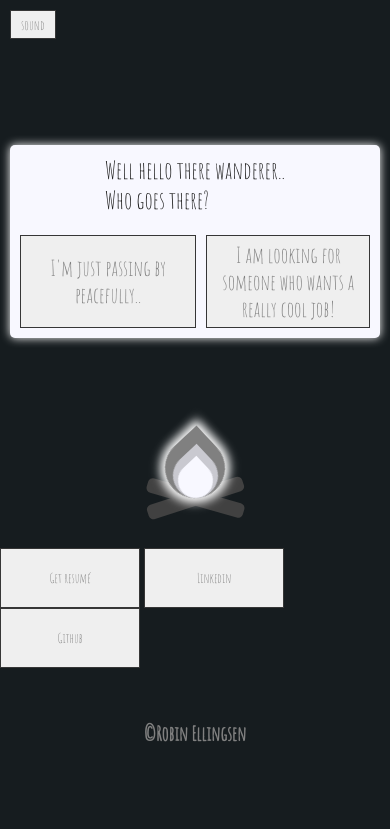
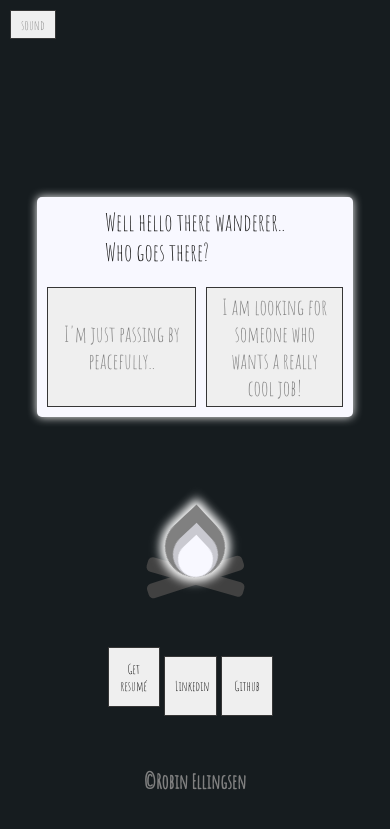
Before and after one commit to ascoolarobban/resumegame, a PHP site: page / in a window 390 px wide. Shown: the top 829 px of the page. Run offline with PHP 8.4, Linux system fonts and the light colour scheme.

Commit message:
this should maybe work...

```diff
--- a/style.css
+++ b/style.css
@@ -237,14 +237,24 @@ background-color: transparent;
     transition: all 300ms ease-out;
 }
 
-@media (max-width: 980px) {
+@media (max-width: 600px) {
     .container {
-        width: 95%;
+        margin-top: 100px;
+        width: 90%;
         max-width: 100%;
     }
 
     .super-container {
-        width: 100%;
-        max-width: 100%;
+
+        width: 90%;
+        max-width: 200%;
+    }
+
+    .btn2 {
+        margin-top: 20px;
+        width: 30%;
+        flex-direction: column-reverse;
+        color: black;
+
     }
 }
```
